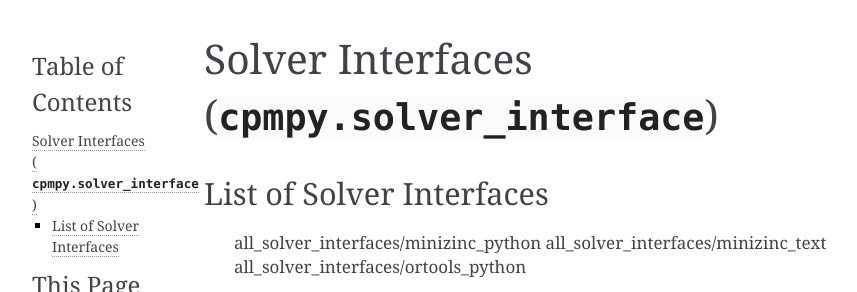
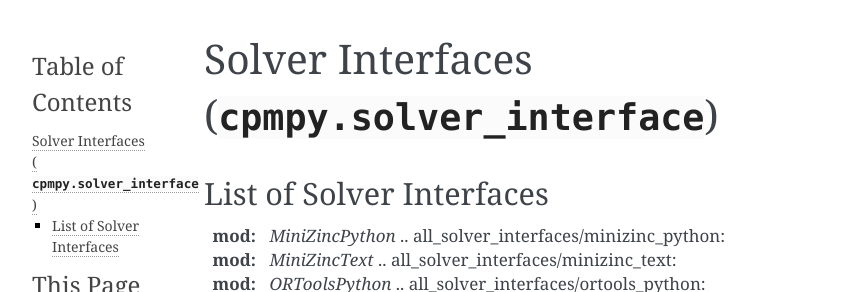
Before and after one commit to CPMpy/cpmpy, a Sphinx documentation site: the page built from docs/api/solver_interfaces.rst, in a window 1280 px wide, cut to the strip 0-292 px from the top of the page. Shown: the whole strip, without its empty margins (148-1005 px from the left). Built offline with Sphinx 7.4.7, drawn with Linux system fonts in a browser that asks for light colours.

Commit message:
Further documentation of main

```diff
--- a/docs/api/solver_interfaces.rst
+++ b/docs/api/solver_interfaces.rst
@@ -5,9 +5,11 @@ Solver Interfaces (:mod:`cpmpy.solver_interface`)
 List of Solver Interfaces
 =========================
 
-   all_solver_interfaces/minizinc_python
-   all_solver_interfaces/minizinc_text
-   all_solver_interfaces/ortools_python
+:mod: `MiniZincPython` .. all_solver_interfaces/minizinc_python:
+
+:mod: `MiniZincText` .. all_solver_interfaces/minizinc_text:
+
+:mod: `ORToolsPython` .. all_solver_interfaces/ortools_python:
 
 .. automodule:: cpmpy.solver_interfaces.solver_interface
     :inherited-members:
```
